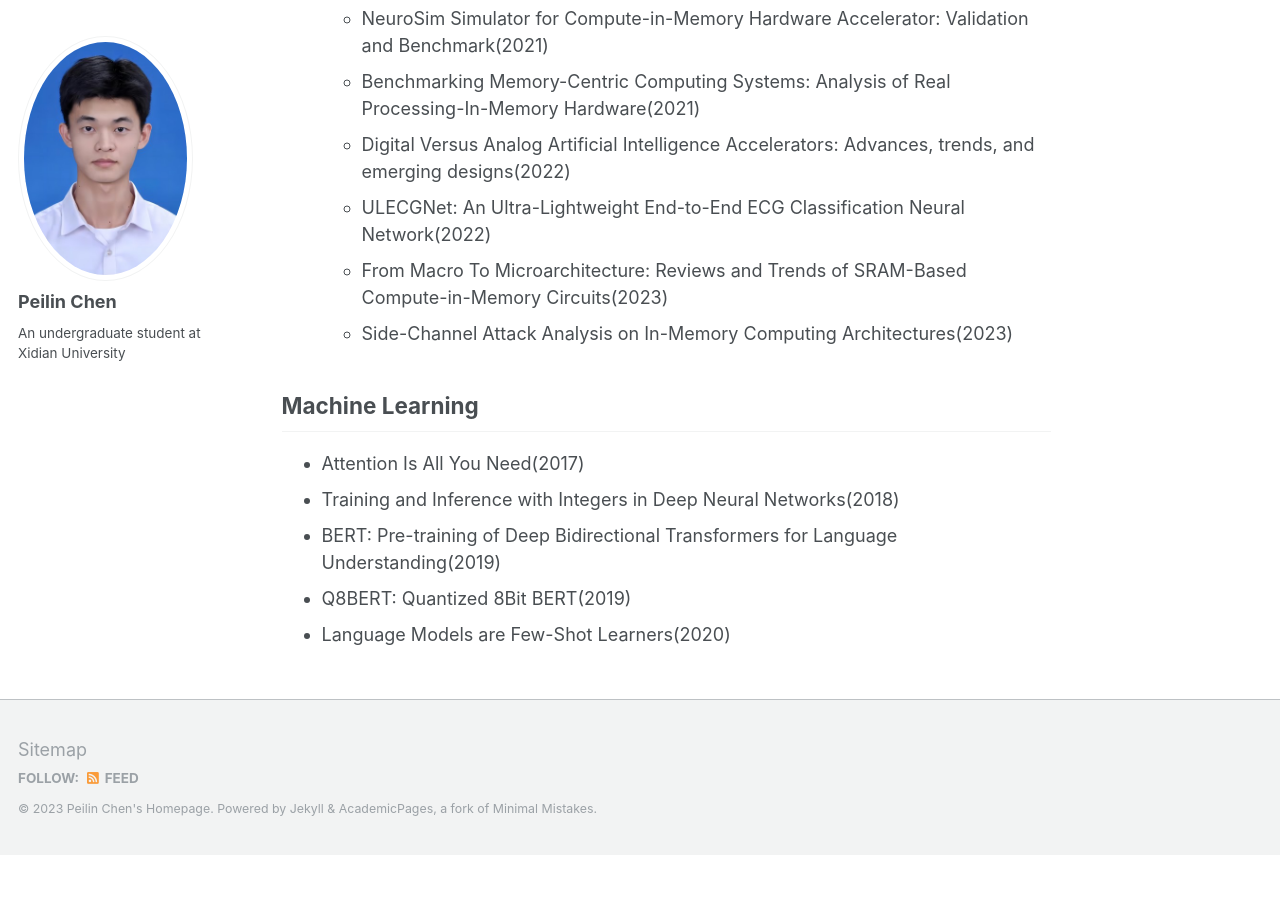
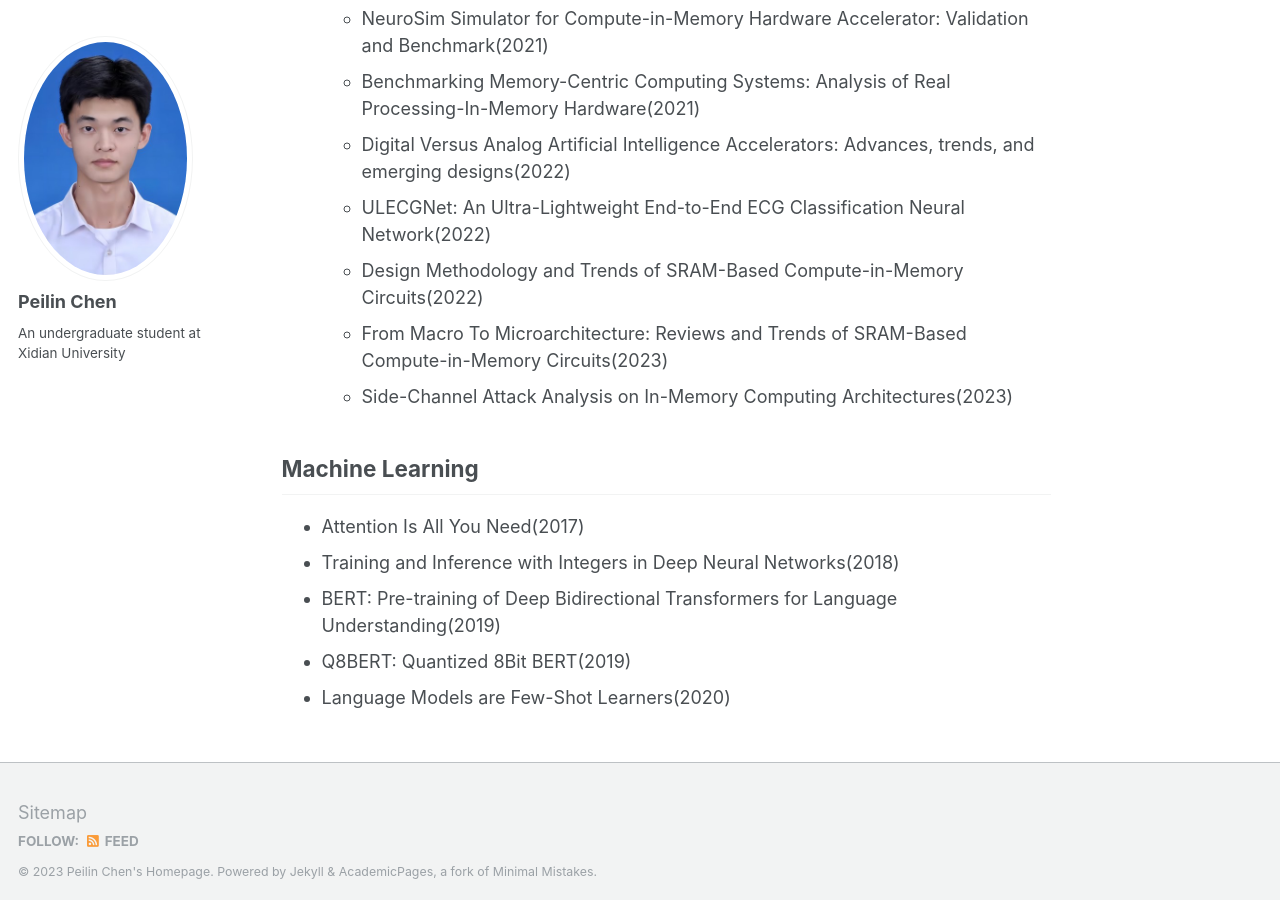
Before and after one commit to peilin-chen/peilin-chen.github.io, a Jekyll site: the page built from _pages/reading list.md, in a window 1280 px wide and 900 px high, scrolled down 3002 px. Built offline with Jekyll 4.4.1, drawn with Linux system fonts in a browser that asks for light colours; before the commit the page ends 3857 px from its top, so only the background shows below that.

Commit message:
Update reading list.md

```diff
--- a/_pages/reading list.md
+++ b/_pages/reading list.md
@@ -60,6 +60,7 @@ author_profile: true
   - Benchmarking Memory-Centric Computing Systems: Analysis of Real Processing-In-Memory Hardware(2021)
   - Digital Versus Analog Artificial Intelligence Accelerators: Advances, trends, and emerging designs(2022)
   - ULECGNet: An Ultra-Lightweight End-to-End ECG Classification Neural Network(2022)
+  - Design Methodology and Trends of SRAM-Based Compute-in-Memory Circuits(2022)
   - From Macro To Microarchitecture: Reviews and Trends of SRAM-Based Compute-in-Memory Circuits(2023)
   - Side-Channel Attack Analysis on In-Memory Computing Architectures(2023)
 
```
